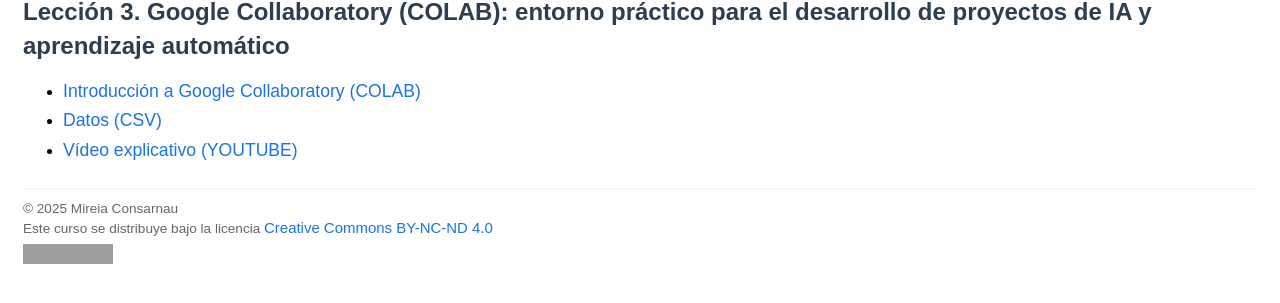
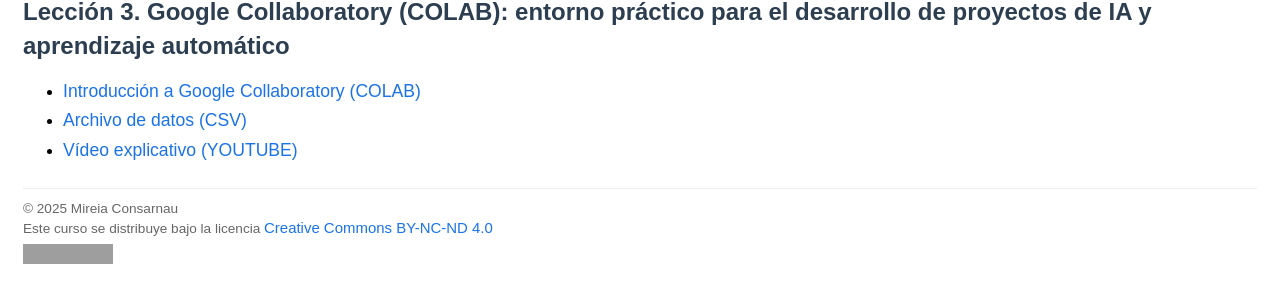
Before and after one commit to mireiaconsarnau/machine_learning, a Jekyll site: the page built from unidad1.md, in a window 1280 px wide. Shown: the part 347-650 px from the top of the page. Built offline with Jekyll 4.4.1, drawn with Linux system fonts in a browser that asks for light colours; grey boxes are pictures that could not be loaded.

Commit message:
Update unidad1.md

```diff
--- a/unidad1.md
+++ b/unidad1.md
@@ -16,5 +16,5 @@
 ## Lección 3. Google Collaboratory (COLAB): entorno práctico para el desarrollo de proyectos de IA y aprendizaje automático
 
 - [Introducción a Google Collaboratory (COLAB)](#)
-- [Datos (CSV)](#)
+- [Archivo de datos (CSV)](#)
 - [Vídeo explicativo (YOUTUBE)](#)
```
